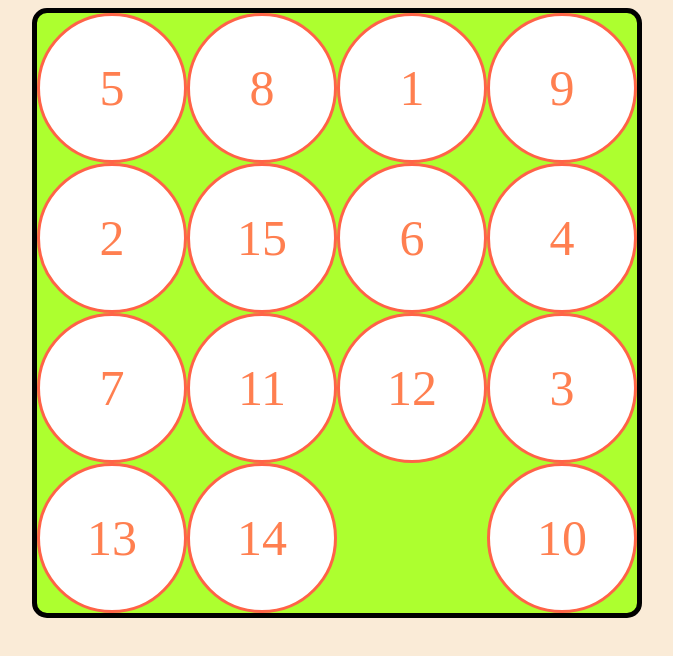
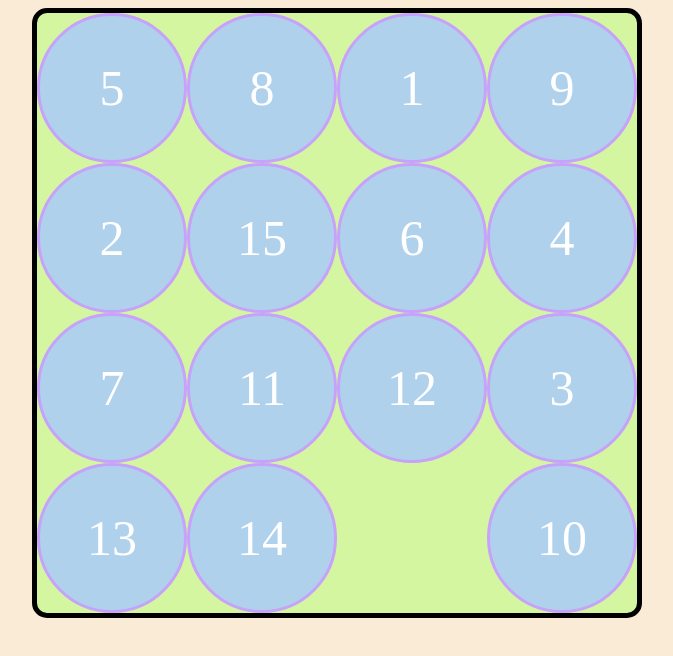
Before and after one commit to Julia-Frost/tags-game, a plain HTML site: page index.html in a window 1280 px wide. Shown: the whole page, without its empty margins (303-976 px from the left). Drawn offline with Linux system fonts and the light colour scheme.

Commit message:
add changes

```diff
--- a/css/styles.css
+++ b/css/styles.css
@@ -10,7 +10,7 @@ body {
   height: 600px;
   margin: auto;
 
-  background-color: greenyellow;
+  background-color: rgb(212, 246, 161);
 }
 
 .cell {
@@ -26,10 +26,10 @@ body {
   width: 25%;
   height: 25%;
 
-  border: 3px solid tomato;
+  border: 3px solid rgb(199, 162, 250);
   border-radius: 50%;
-  background-color: white;
-  color: coral;
+  background-color: rgb(176, 209, 236);
+  color: rgb(255, 255, 255);
 
   padding: 10px;
   font-size: 50px;
--- a/js/script.js
+++ b/js/script.js
@@ -46,8 +46,13 @@ for (let cell of cells) {
   };
 }
 
+// Моя практика/////////////////
+const colors = ["red", "yellow", "green", "blue"];
 let cellsColor = [...document.querySelectorAll(".cell")];
-// const colors = ["red", "yellow", "green", "blue"];
-// const randomColor = getRandomNumber(0, colors.length - 1);
-// circle.style.background = `${colors[randomColor]}`;
-// return Math.round(Math.random() * (max - min) + min);
+
+console.log(colors);
+
+cellsColor.forEach((cell, colors) => {
+  const randomColor = colors[Math.round(Math.random() * colors.length)];
+  cell.style.background = `${randomColor}`;
+});
```
